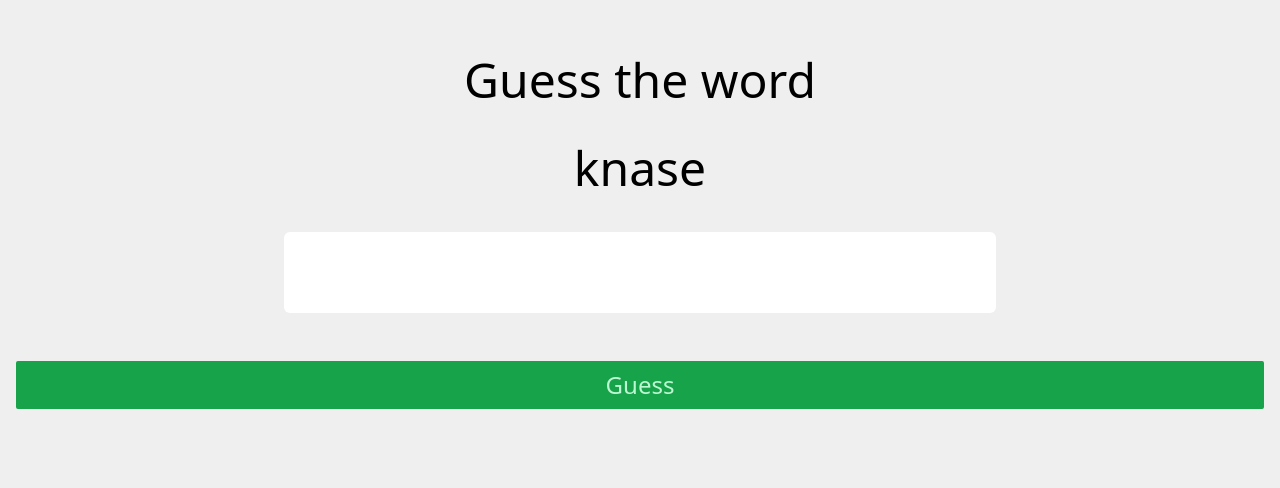
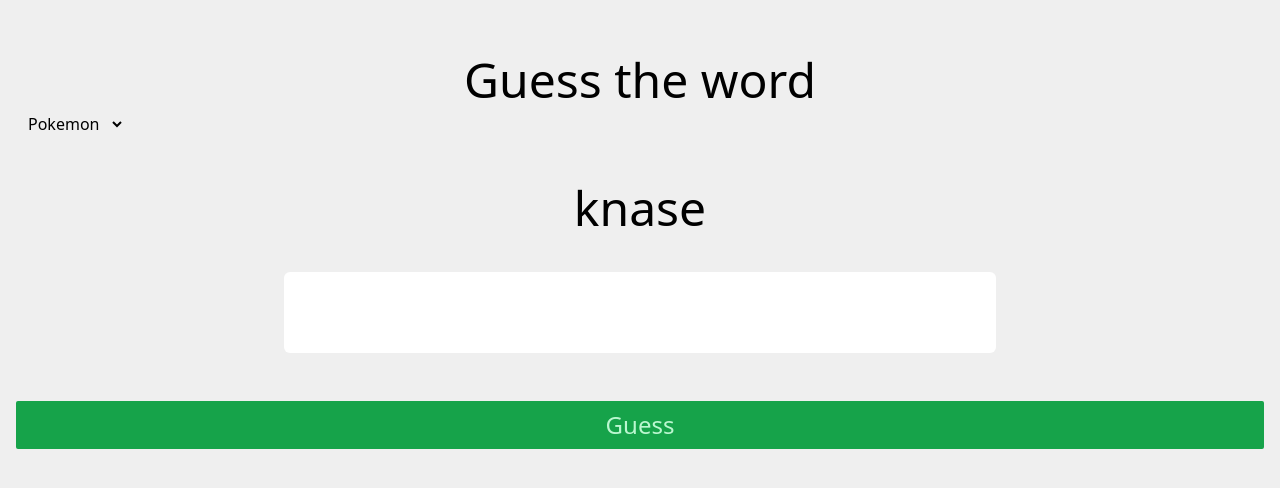
Before and after one commit to jonnochoo/colour-game, a Nuxt app: page /word in a window 1280 px wide. Shown: the top 488 px of the page. Built offline with nearby package versions, Linux system fonts and the light colour scheme.

Commit message:
feat: added ability to select different categories

```diff
--- a/pages/word.vue
+++ b/pages/word.vue
@@ -1,6 +1,9 @@
 <template>
     <div>
         <h2 class="text-center text-5xl font-thin mt-10">Guess the word</h2>
+        <select class="p-2 w-fu" v-model="selectedCategory" @change="startGame">
+            <option v-for="w in wordList">{{ w.category }}</option>
+        </select>
         <div class="flex items-center justify-center mt-10 mb-10 text-5xl">
             {{ wordShown }}
         </div>
@@ -48,7 +51,10 @@
 </template>
 
 <script lang="ts" setup>
-const words = ref([
+const wordList = ref([
+    {
+        category: 'Pokemon',
+        words: [
             'bulbasaur',
             'ivysaur',
             'venusaur',
@@ -195,7 +201,56 @@ const words = ref([
             'dragonite',
             'mewtwo',
             'mew',
+        ],
+    },
+    {
+        category: 'Countries',
+        words: [
+            'united states',
+            'china',
+            'india',
+            'japan',
+            'germany',
+            'united kingdom',
+            'france',
+            'brazil',
+            'italy',
+            'canada',
+            'south korea',
+            'russia',
+            'australia',
+            'spain',
+            'mexico',
+            'indonesia',
+            'turkey',
+            'netherlands',
+            'saudi arabia',
+            'switzerland',
+            'taiwan',
+            'poland',
+            'sweden',
+            'belgium',
+            'thailand',
+            'iran',
+            'argentina',
+            'austria',
+            'norway',
+            'united arab emirates',
+            'nigeria',
+            'denmark',
+            'south africa',
+            'israel',
+            'egypt',
+            'ireland',
+            'greece',
+            'singapore',
+            'malaysia',
+            'colombia',
+            'philippines',
+        ],
+    },
 ])
+const selectedCategory = wordList.value[0].category
 const wordActual = ref('')
 const guess = ref('')
 const wordShown = ref('')
@@ -207,7 +262,9 @@ onMounted(() => {
 })
 
 function startGame() {
-    wordActual.value = words.value[generateRandomNumber(0, words.value.length)]
+    const list = wordList.value.find((x) => x.category === selectedCategory)
+    const words = list.words
+    wordActual.value = words[generateRandomNumber(0, words.length)]
     wordShown.value = randomizeWord(wordActual.value)
     history.value = []
     isCorrect.value = false
```
Lines whose indentation alone changed are shown as unchanged.
